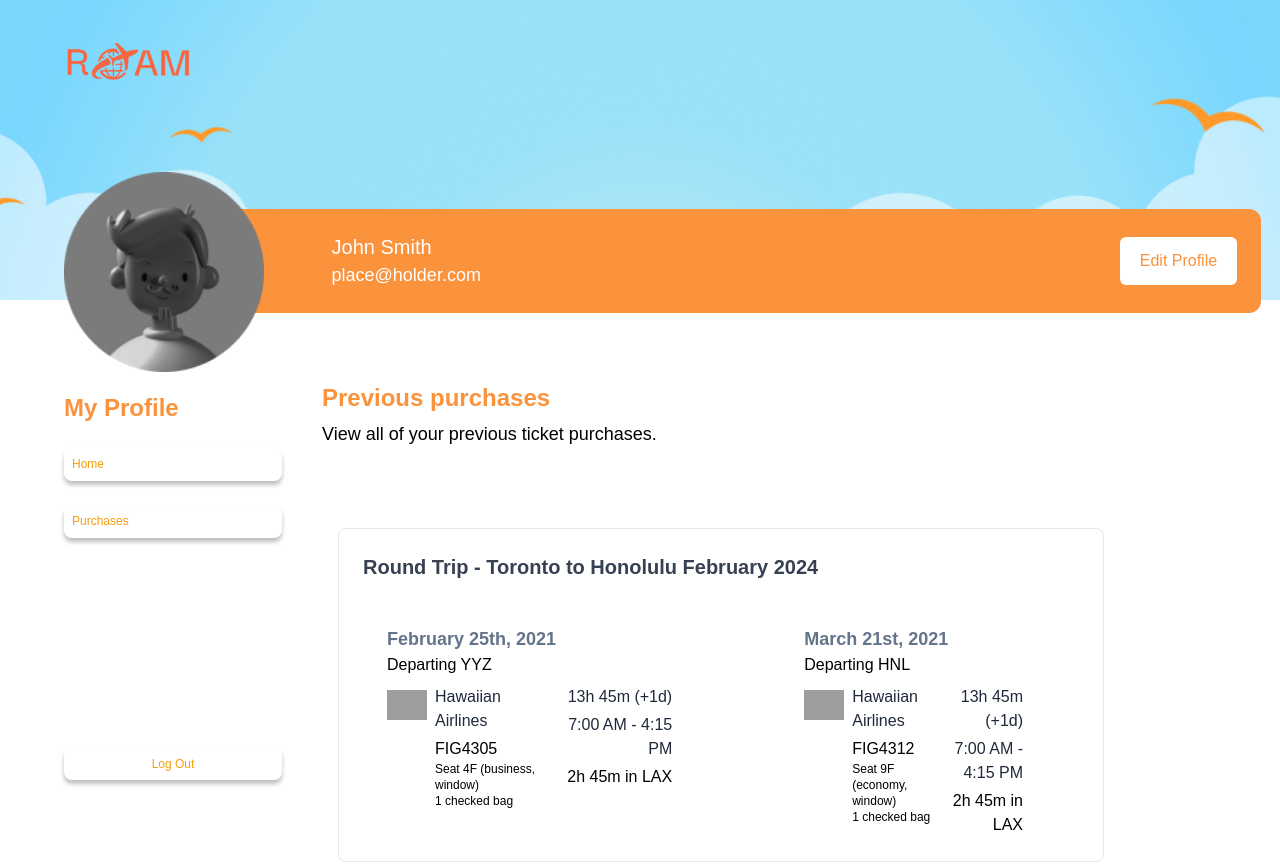
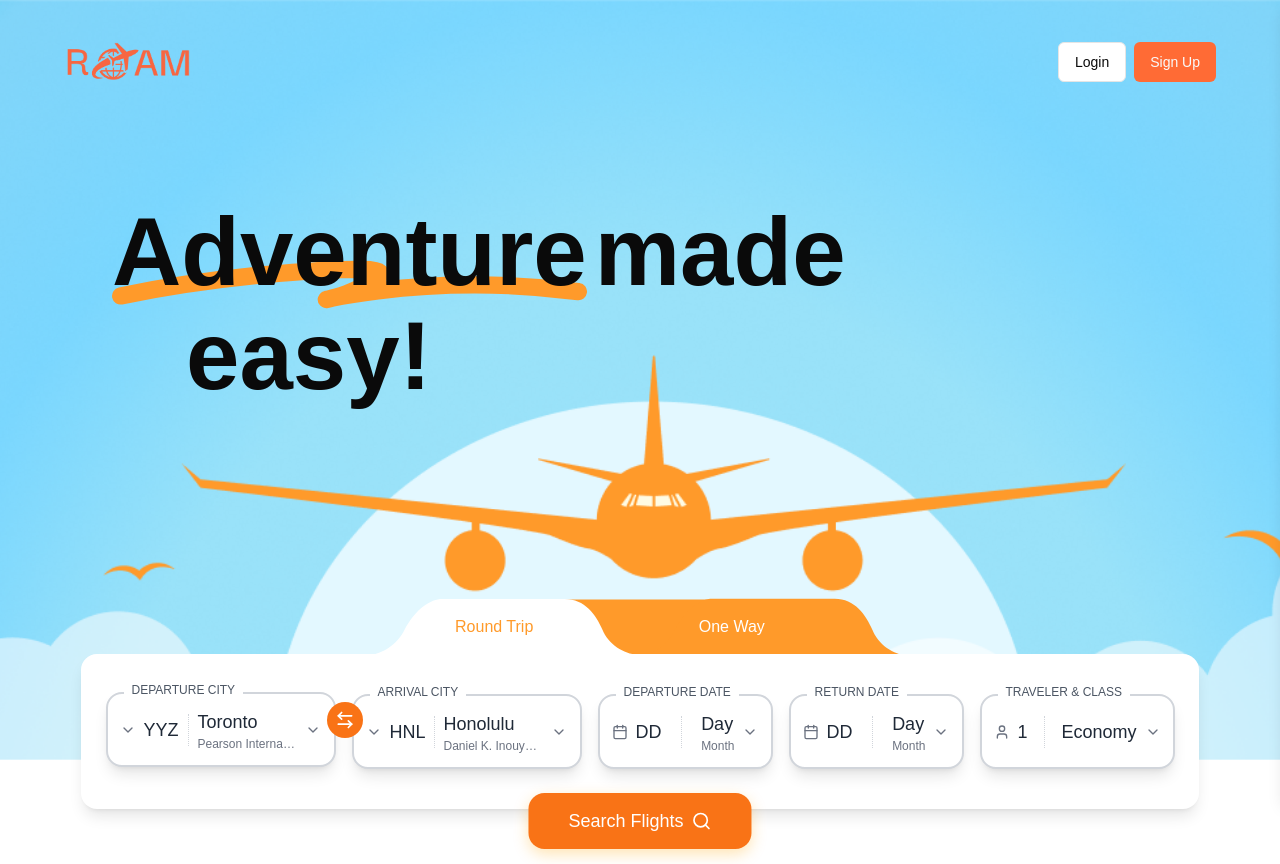
Before and after one commit to hjenkins04/Roam-Travel-Booking, a Next.js app in the folder roam-frontend/: page / in a window 1280 px wide. Shown: the top 864 px of the page. Built offline with nearby package versions, Linux system fonts and the light colour scheme; grey boxes are pictures that could not be loaded.

Commit message:
landingheader, changed page back to landing page

```diff
--- a/roam-frontend/app/page.tsx
+++ b/roam-frontend/app/page.tsx
@@ -2,6 +2,7 @@
 
 import { useState } from "react";
 import dynamic from "next/dynamic";
+import LandingHeader from "@/components/LandingHeader";
 import Header from "@/components/Header";
 import SearchBox from "@/components/SearchBox";
 import Underline from "@/components/Effects/TextUnderline";
@@ -41,42 +42,43 @@ export default function Home() {
 
   return (
     <div className="relative min-h-screen">
-      <Header headerSize={"tall"} logoColour={"orange"} />
+      {/* Background SVG */}
+      <div className="absolute inset-0">
+        <LandingPageBackground />
+      </div>
 
-      {/* Background SVG */}
-      {/* <div className="absolute inset-0">
-        <LandingPageBackground />
-      </div> */}
-
-      {/* <Header openLoginDrawer={openLoginDrawer} openSignupDrawer={openSignupDrawer} />
+      <LandingHeader
+        openLoginDrawer={openLoginDrawer}
+        openSignupDrawer={openSignupDrawer}
+      />
 
       <main className="relative z-10 px-4 py-8 flex flex-col items-center">
-      <div className="grid grid-cols-5 gap-4 items-center"> */}
-
-      {/* Left 2 Columns: Text */}
-      {/* <div className="col-span-2 whitespace-nowrap xl:ml-24">
+        <div className="grid grid-cols-5 gap-4 items-center">
+          {/* Left 2 Columns: Text */}
+          <div className="col-span-2 whitespace-nowrap xl:ml-24">
             <LandingPageText />
           </div>
-        </div> */}
+        </div>
 
-      {/* Search Box (Center Overlap with Background) */}
-      {/* <div className="relative w-full max-w-6xl z-10 -top-14 py-10" style={{ paddingTop: "calc(50vh - 150px)" }}>
+        {/* Search Box (Center Overlap with Background) */}
+        <div
+          className="relative w-full max-w-6xl z-10 -top-14 py-10"
+          style={{ paddingTop: "calc(50vh - 150px)" }}
+        >
           <SearchBox />
-        </div> */}
-
-      {/* </main> */}
+        </div>
+      </main>
 
       {/* Trending Locations Grid */}
-      {/* <TrendingLocationsHomeGrid /> */}
+      <TrendingLocationsHomeGrid />
 
       {/* Footer */}
 
-      {/* <LoginSignupPopout
+      <LoginSignupPopout
         isLoginOpen={isLoginOpen}
         isSignupOpen={isSignupOpen}
         closeDrawer={closeDrawer}
-      />  */}
-      <ProfilePage />
+      />
     </div>
   );
 }
--- /dev/null
+++ b/roam-frontend/components/LandingHeader.tsx
@@ -0,0 +1,51 @@
+import Image from "next/image";
+import { Button } from "@/components/ui/button";
+
+interface LandingHeaderProps {
+  openLoginDrawer: () => void;
+  openSignupDrawer: () => void;
+  logoColour: string;
+}
+
+const LandingHeader: React.FC<LandingHeaderProps> = ({
+  openLoginDrawer,
+  openSignupDrawer,
+  logoColour,
+}) => {
+  return (
+    <>
+      <header className="flex justify-between items-center px-16 py-6 shadow-sm">
+        <div className="relative w-32 h-[76px] z-10">
+          <Image
+            src={
+              logoColour === "black"
+                ? "/images/logos/roam-high-resolution-logo-transparent-dark-letters.png"
+                : "/images/logos/roam-high-resolution-logo-transparent.png"
+            }
+            alt="ROAM Logo"
+            fill
+            style={{ objectFit: "contain" }}
+            className="w-auto h-auto"
+          />
+        </div>
+        <div className="space-x-2 z-10">
+          {openLoginDrawer === undefined ? null : (
+            <Button variant="outline" onClick={openLoginDrawer}>
+              Login
+            </Button>
+          )}
+          {openSignupDrawer === undefined ? null : (
+            <Button
+              className="bg-[#ff6b35] hover:bg-[#ff8c5a]"
+              onClick={openSignupDrawer}
+            >
+              Sign Up
+            </Button>
+          )}
+        </div>
+      </header>
+    </>
+  );
+};
+
+export default LandingHeader;
```
